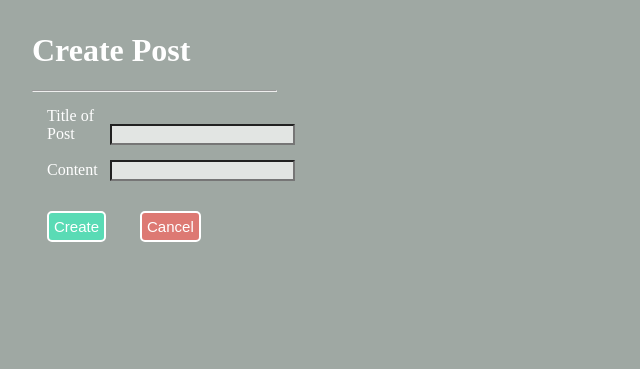
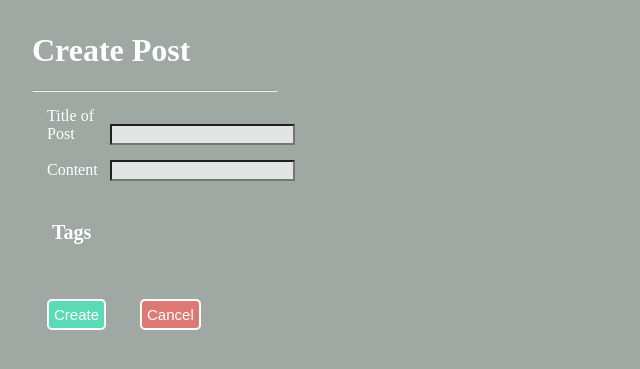
Before and after one commit to giuliana5/flask-blogly, a Flask app: template templates/new-post.html in a window 1280 px wide. Shown: the top 369 px of the page, without its empty margins (0-640 px from the left). Run offline with Flask 3, Linux system fonts and the light colour scheme; the template is opened without the code that fills it, so the values that code supplies are empty.

Commit message:
Added checkboxes to include tags to new posts.

```diff
--- a/templates/new-post.html
+++ b/templates/new-post.html
@@ -8,11 +8,19 @@
 <form method="POST">
     <div>
         <label for="title">Title of Post</label>
-        <input type="text" id="title" name="title"/>
+        <input type="text" id="title" name="title" required/>
     </div>
     <div>
         <label for="content">Content</label>
-        <input type="text" id="content" name="content"/>
+        <input type="text" id="content" name="content" required/>
+    </div>
+    <div class="container">
+        <h2><small>Tags</small></h2>
+        {% for tag in tags %}
+        <div>
+            <input type="checkbox" value={{tag.tag_id}} name="tags">{{tag.name}}
+        </div>
+        {% endfor %}
     </div>
     <button>Create</button>
     <button formaction="/users/{{user.id}}" formmethod="GET" class="cancel">Cancel</button>
```
